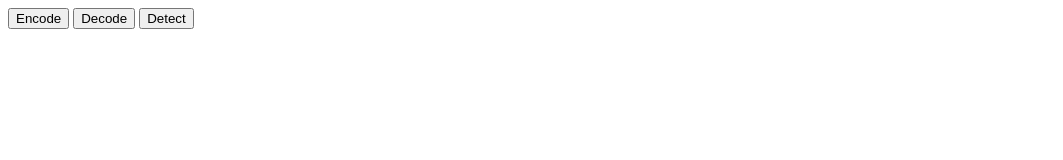
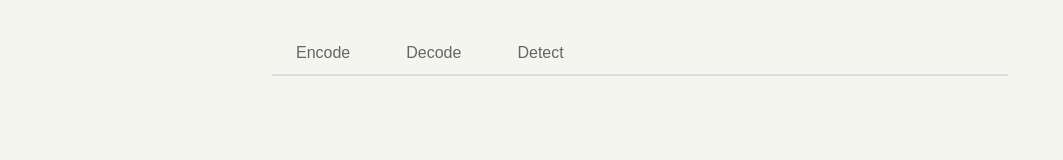
Before and after one commit to Pilves/invisibits, a website: page public/index.html in a window 1280 px wide. Shown: the whole page, without its empty margins (0-1063 px from the left). Drawn offline with Linux system fonts and the light colour scheme.

Commit message:
initial  styling

```diff
--- a/public/index.html
+++ b/public/index.html
@@ -10,7 +10,7 @@
   <body>
     <!--Tab links-->
     <div class="tabs">
-      <button class="link" data-tab="encode" class="active">Encode</button>
+      <button class="link" data-tab="encode">Encode</button>
       <button class="link" data-tab="decode">Decode</button>
       <button class="link" data-tab="detect">Detect</button>
     </div>
--- a/public/style.css
+++ b/public/style.css
@@ -0,0 +1,57 @@
+* {
+  margin: 0;
+  padding: 0;
+  box-sizing: border-box;
+}
+
+html {
+  font-size: 16px;
+  scroll-behavior: smooth;
+}
+
+body {
+  font-family:
+    system-ui,
+    -apple-system,
+    sans-serif;
+  background: #f5f5f0;
+  line-height: 1.6;
+  min-height: 100vh;
+  max-width: 800px;
+  margin: 0 auto;
+  padding: 2rem;
+}
+
+.tabs {
+  display: flex;
+  gap: 0.5rem;
+  border-bottom: 2px solid #ddd;
+  padding-bottom: 0;
+}
+
+.tabs button {
+  cursor: pointer;
+  padding: 0.75rem 1.5rem;
+  border: none;
+  background: transparent;
+  font-size: 1rem;
+  color: #666;
+  border-bottom: 2px solid transparent;
+  margin-bottom: -2px;
+  transition:
+    color 0.2s,
+    border-color 0.2s;
+}
+
+.tabs button:hover {
+  color: #333;
+}
+
+.tabs button.active {
+  color: #111;
+  border-bottom-color: #111;
+}
+
+[data-tab-content] {
+  padding: 2rem 0;
+}
```
